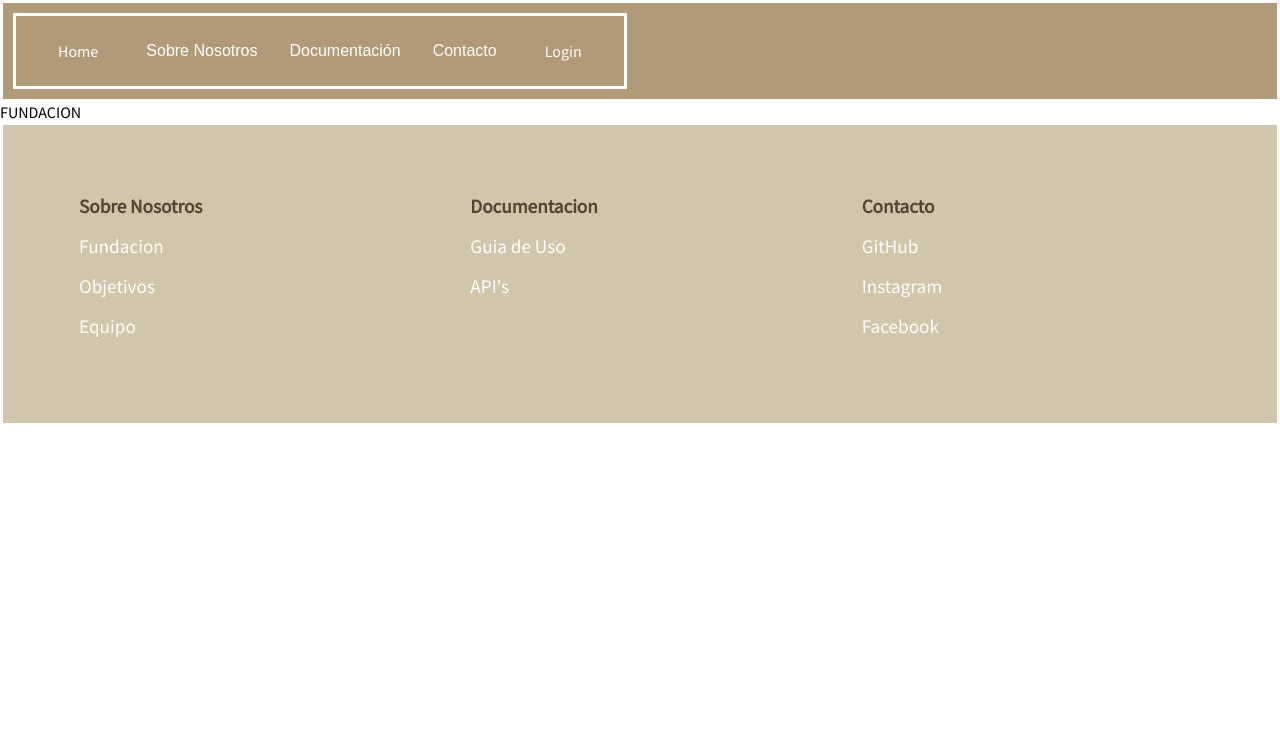
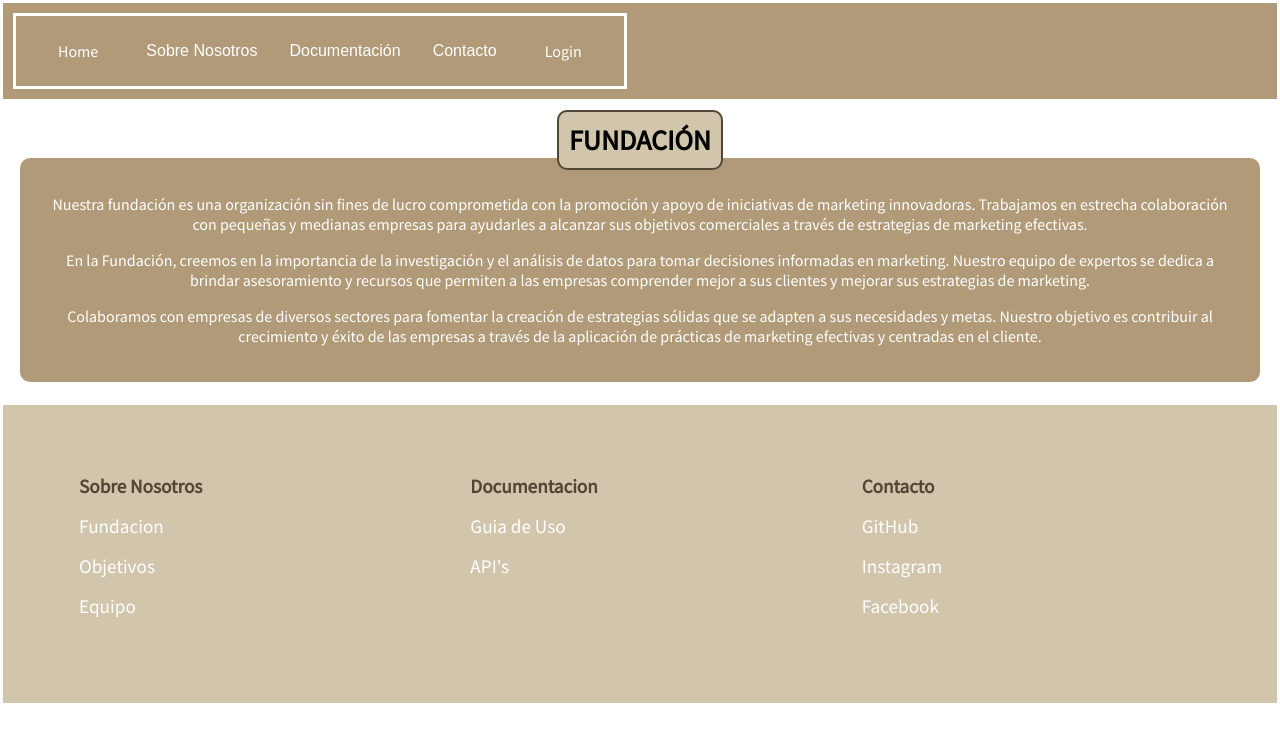
Before and after one commit to jeffHQ/BrandFront, a Vue app: page /fundacionview in a window 1280 px wide. Shown: the top 742 px of the page. Built offline with nearby package versions, Linux system fonts and the light colour scheme; what vue3-google-login would draw is missing.

Commit message:
Update FundacionView.vue

```diff
--- a/src/views/FundacionView.vue
+++ b/src/views/FundacionView.vue
@@ -1,12 +1,21 @@
 <template>
   <div class="home">
-        FUNDACION
+    <div class="fundacion">
+      <h2>FUNDACIÓN</h2>
+      <div class="fundacion-content">
+        <div class= "color-bg">
+        <p>Nuestra fundación es una organización sin fines de lucro comprometida con la promoción y apoyo de iniciativas de marketing innovadoras. Trabajamos en estrecha colaboración con pequeñas y medianas empresas para ayudarles a alcanzar sus objetivos comerciales a través de estrategias de marketing efectivas.</p>
+        <p>En la Fundación, creemos en la importancia de la investigación y el análisis de datos para tomar decisiones informadas en marketing. Nuestro equipo de expertos se dedica a brindar asesoramiento y recursos que permiten a las empresas comprender mejor a sus clientes y mejorar sus estrategias de marketing.</p>
+        <p>Colaboramos con empresas de diversos sectores para fomentar la creación de estrategias sólidas que se adapten a sus necesidades y metas. Nuestro objetivo es contribuir al crecimiento y éxito de las empresas a través de la aplicación de prácticas de marketing efectivas y centradas en el cliente.</p>
+        </div>
+      </div>
+    </div>
   </div>
   <PiePagina/>
 </template>
 
+
 <script>
-  // @ is an alias to /src
 import Presentacion from '@/components/Presentacion.vue'
 import PiePagina from '@/components/PiePagina.vue'
 import Beneficios from '@/components/Beneficios.vue'
@@ -19,6 +28,27 @@
   }
 }
 </script>
+
 <style>
+.fundacion {
+  text-align: center;
+  padding: 20px;
+}
 
+.color-bg {
+  background-color: #b19a78;
+  padding: 20px;
+  border-radius: 10px;
+  color: #fff;
+}
+
+
+.fundacion h2 {
+  background-color: #d1c5ab;
+  padding: 10px;
+  border: 2px solid #524636;
+  border-radius: 10px;
+  font-size: 28px;
+  display: inline;
+}
 </style>
```
Lines whose indentation alone changed are shown as unchanged.
